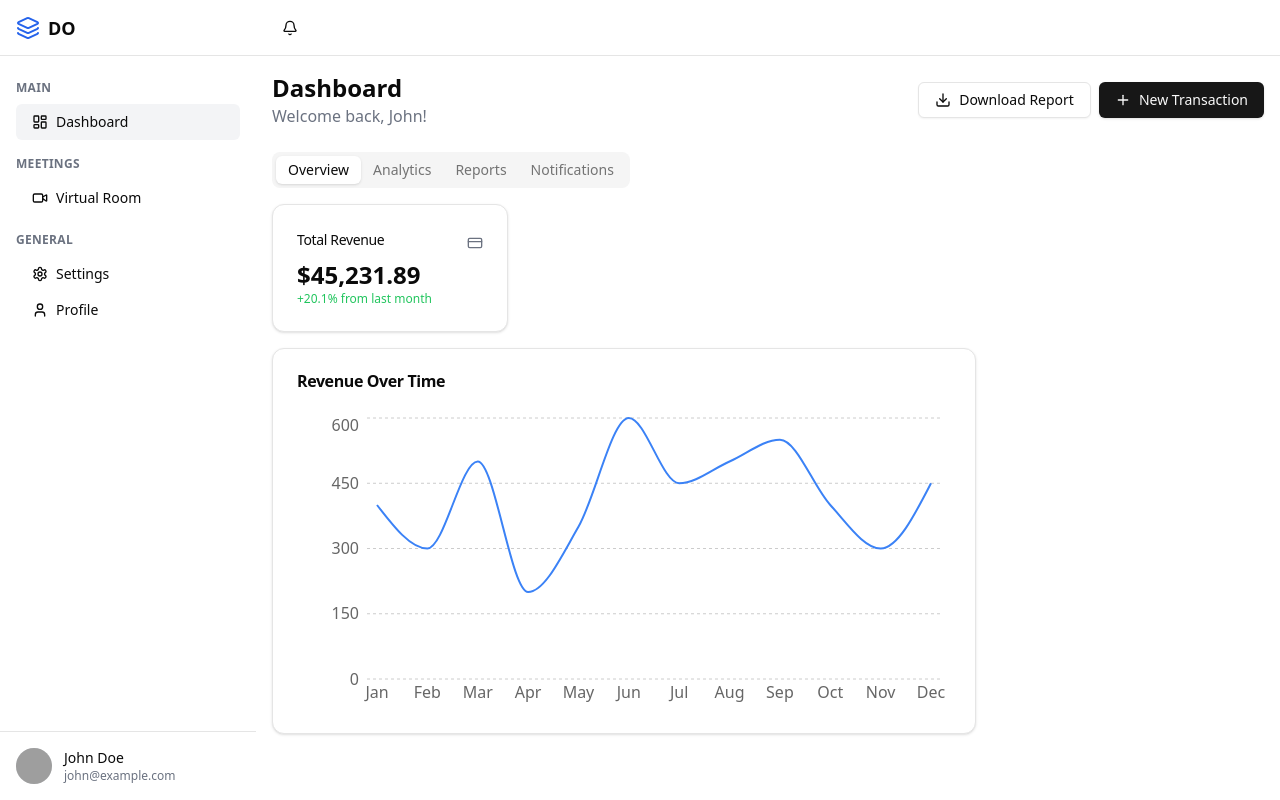
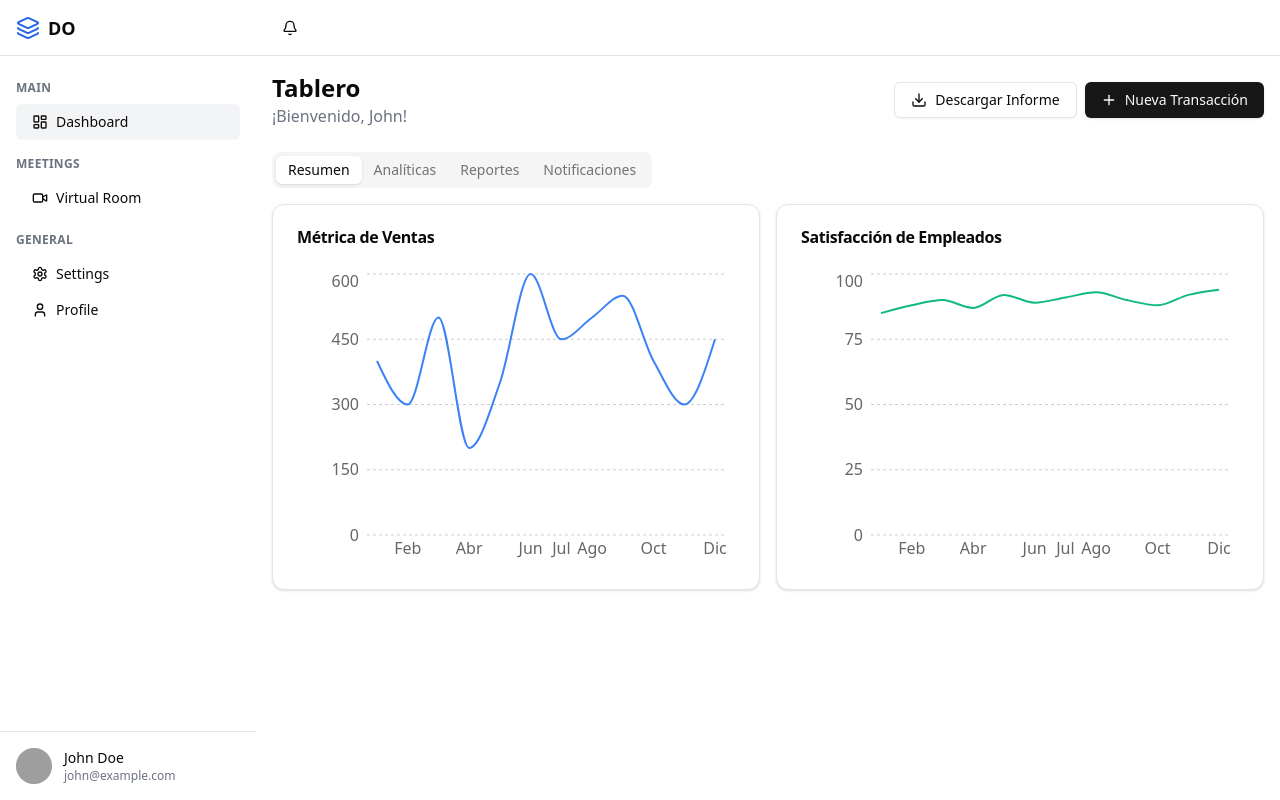
Before and after one commit to AlexMGP7/design, a Next.js app: page /dashboard in a window 1280 px wide. Built offline with nearby package versions, Linux system fonts and the light colour scheme; grey boxes are pictures that could not be loaded.

Commit message:
dashboard

```diff
--- a/src/app/dashboard/page.tsx
+++ b/src/app/dashboard/page.tsx
@@ -9,11 +9,7 @@ import {
   CardTitle,
 } from "@/components/ui/card";
 import { Tabs, TabsContent, TabsList, TabsTrigger } from "@/components/ui/tabs";
-import {
-  CreditCard,
-  Download,
-  Plus,
-} from "lucide-react";
+import {  Download, Plus } from "lucide-react";
 import {
   LineChart,
   Line,
@@ -24,19 +20,34 @@ import {
   ResponsiveContainer,
 } from "recharts";
 
-const data = [
-  { name: "Jan", value: 400 },
+const dataSales = [
+  { name: "Ene", value: 400 },
   { name: "Feb", value: 300 },
   { name: "Mar", value: 500 },
-  { name: "Apr", value: 200 },
+  { name: "Abr", value: 200 },
   { name: "May", value: 350 },
   { name: "Jun", value: 600 },
   { name: "Jul", value: 450 },
-  { name: "Aug", value: 500 },
+  { name: "Ago", value: 500 },
   { name: "Sep", value: 550 },
   { name: "Oct", value: 400 },
   { name: "Nov", value: 300 },
-  { name: "Dec", value: 450 },
+  { name: "Dic", value: 450 },
+];
+
+const dataSatisfaction = [
+  { name: "Ene", value: 85 },
+  { name: "Feb", value: 88 },
+  { name: "Mar", value: 90 },
+  { name: "Abr", value: 87 },
+  { name: "May", value: 92 },
+  { name: "Jun", value: 89 },
+  { name: "Jul", value: 91 },
+  { name: "Ago", value: 93 },
+  { name: "Sep", value: 90 },
+  { name: "Oct", value: 88 },
+  { name: "Nov", value: 92 },
+  { name: "Dic", value: 94 },
 ];
 
 export default function Dashboard() {
@@ -46,57 +57,41 @@ export default function Dashboard() {
     <div className="mx-auto max-w-6xl space-y-6 p-4">
       <div className="flex flex-col justify-between gap-4 md:flex-row md:items-center">
         <div>
-          <h1 className="text-2xl font-bold">Dashboard</h1>
+          <h1 className="text-2xl font-bold">Tablero</h1>
           <p className="text-gray-500 dark:text-gray-400">
-            Welcome back, John!
+            ¡Bienvenido, John!
           </p>
         </div>
         <div className="flex gap-2">
           <Button variant="outline" className="gap-2">
             <Download className="h-4 w-4" />
-            Download Report
+            Descargar Informe
           </Button>
           <Button className="gap-2">
             <Plus className="h-4 w-4" />
-            New Transaction
+            Nueva Transacción
           </Button>
         </div>
       </div>
 
       <Tabs value={activeTab} onValueChange={setActiveTab} className="space-y-4">
         <TabsList>
-          <TabsTrigger value="overview">Overview</TabsTrigger>
-          <TabsTrigger value="analytics">Analytics</TabsTrigger>
-          <TabsTrigger value="reports">Reports</TabsTrigger>
-          <TabsTrigger value="notifications">Notifications</TabsTrigger>
+          <TabsTrigger value="overview">Resumen</TabsTrigger>
+          <TabsTrigger value="analytics">Analíticas</TabsTrigger>
+          <TabsTrigger value="reports">Reportes</TabsTrigger>
+          <TabsTrigger value="notifications">Notificaciones</TabsTrigger>
         </TabsList>
         <TabsContent value="overview" className="space-y-4">
-          {/* Aquí se muestran las tarjetas y gráficos */}
-          <div className="grid gap-4 md:grid-cols-2 lg:grid-cols-4">
+          <div className="grid gap-4 md:grid-cols-2">
+            {/* Métrica de Ventas */}
             <Card>
-              <CardHeader className="flex flex-row items-center justify-between pb-2">
-                <CardTitle className="text-sm font-medium">
-                  Total Revenue
-                </CardTitle>
-                <CreditCard className="h-4 w-4 text-gray-500" />
-              </CardHeader>
-              <CardContent>
-                <div className="text-2xl font-bold">$45,231.89</div>
-                <p className="text-xs text-green-500">+20.1% from last month</p>
-              </CardContent>
-            </Card>
-            {/* Repite para el resto de tarjetas... */}
-          </div>
-
-          <div className="grid gap-4 md:grid-cols-2 lg:grid-cols-7">
-            <Card className="lg:col-span-5">
               <CardHeader>
-                <CardTitle>Revenue Over Time</CardTitle>
+                <CardTitle>Métrica de Ventas</CardTitle>
               </CardHeader>
               <CardContent className="h-80">
                 <ResponsiveContainer width="100%" height="100%">
                   <LineChart
-                    data={data}
+                    data={dataSales}
                     margin={{ top: 5, right: 10, left: 10, bottom: 0 }}
                   >
                     <CartesianGrid strokeDasharray="3 3" vertical={false} />
@@ -120,10 +115,40 @@ export default function Dashboard() {
                 </ResponsiveContainer>
               </CardContent>
             </Card>
-            {/* Resto de contenido de tabs... */}
+            {/* Métrica de Satisfacción de Empleados */}
+            <Card>
+              <CardHeader>
+                <CardTitle>Satisfacción de Empleados</CardTitle>
+              </CardHeader>
+              <CardContent className="h-80">
+                <ResponsiveContainer width="100%" height="100%">
+                  <LineChart
+                    data={dataSatisfaction}
+                    margin={{ top: 5, right: 10, left: 10, bottom: 0 }}
+                  >
+                    <CartesianGrid strokeDasharray="3 3" vertical={false} />
+                    <XAxis
+                      dataKey="name"
+                      tickLine={false}
+                      axisLine={false}
+                      padding={{ left: 10, right: 10 }}
+                    />
+                    <YAxis tickLine={false} axisLine={false} />
+                    <Tooltip />
+                    <Line
+                      type="monotone"
+                      dataKey="value"
+                      stroke="#10B981"
+                      strokeWidth={2}
+                      dot={false}
+                      activeDot={{ r: 6 }}
+                    />
+                  </LineChart>
+                </ResponsiveContainer>
+              </CardContent>
+            </Card>
           </div>
         </TabsContent>
-        {/* Puedes agregar más TabsContent según necesites */}
       </Tabs>
     </div>
   );
```
